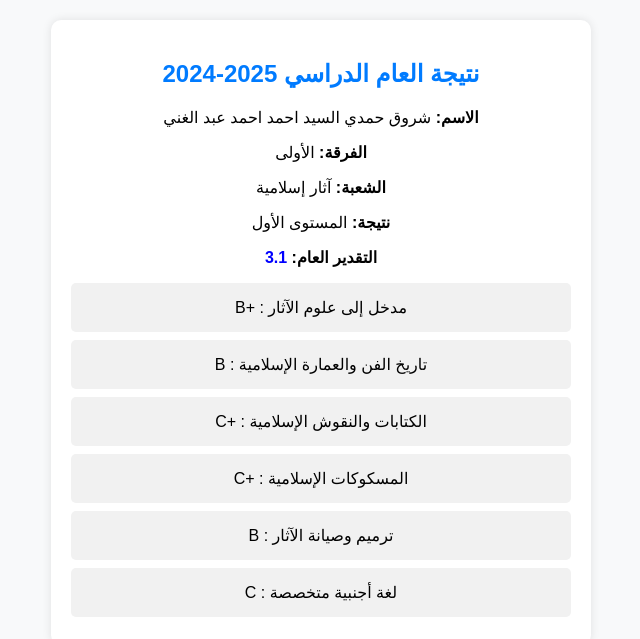
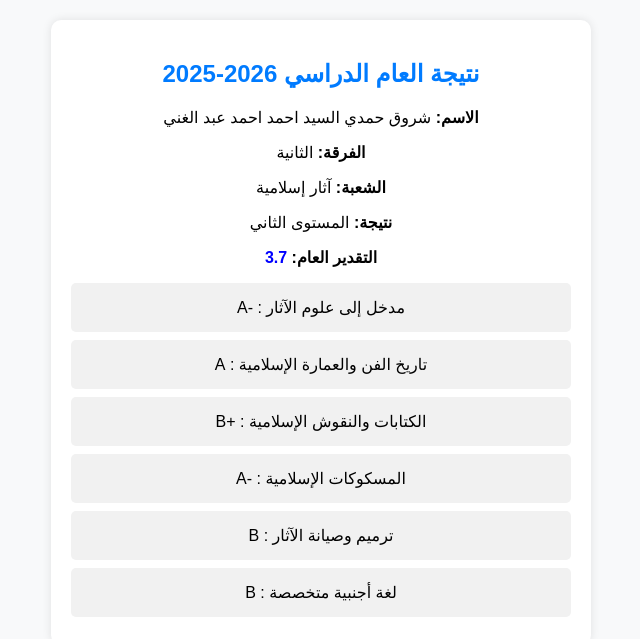
Before and after one commit to KamelSayed/Ainshams000, a plain HTML site: page index.html in a window 1280 px wide. Shown: the whole page, without its empty margins (319-959 px from the left). Drawn offline with Linux system fonts and the light colour scheme.

Commit message:
index.html

```diff
--- a/index.html
+++ b/index.html
@@ -3,7 +3,7 @@
 <head>
     <meta charset="UTF-8">
     <meta name="viewport" content="width=device-width, initial-scale=1.0">
-    <title>نتيجة العام الدراسي 2025-2024</title>
+    <title>نتيجة العام الدراسي 2026-2025</title>
     <style>
         body {
             font-family: Arial, sans-serif;
@@ -46,19 +46,19 @@
 </head>
 <body>
     <div class="container">
-        <h2>نتيجة العام الدراسي 2025-2024</h2>
+        <h2>نتيجة العام الدراسي 2026-2025</h2>
         <p><strong>الاسم:</strong> شروق حمدي السيد احمد احمد عبد الغني</p>
-        <p><strong>الفرقة:</strong> الأولى</p>
+        <p><strong>الفرقة:</strong> الثانية</p>
         <p><strong>الشعبة:</strong> آثار إسلامية</p>
-        <p><strong>نتيجة:</strong> المستوى الأول</p>
-        <p><strong>التقدير العام:</strong> <span style="color: blue; font-weight: bold;">3.1</span></p>
+        <p><strong>نتيجة:</strong> المستوى الثاني</p>
+        <p><strong>التقدير العام:</strong> <span style="color: blue; font-weight: bold;">3.7</span></p>
 
-        <div class="box">مدخل إلى علوم الآثار : +B</div>
-        <div class="box">تاريخ الفن والعمارة الإسلامية : B</div>
-        <div class="box">الكتابات والنقوش الإسلامية : +C</div>
-        <div class="box">المسكوكات الإسلامية : +C</div>
+        <div class="box">مدخل إلى علوم الآثار : -A</div>
+        <div class="box">تاريخ الفن والعمارة الإسلامية : A</div>
+        <div class="box">الكتابات والنقوش الإسلامية : +B</div>
+        <div class="box">المسكوكات الإسلامية : -A</div>
         <div class="box">ترميم وصيانة الآثار : B</div>
-        <div class="box">لغة أجنبية متخصصة : C</div>
+        <div class="box">لغة أجنبية متخصصة : B</div>
     </div>
 </body>
 </html>
```
